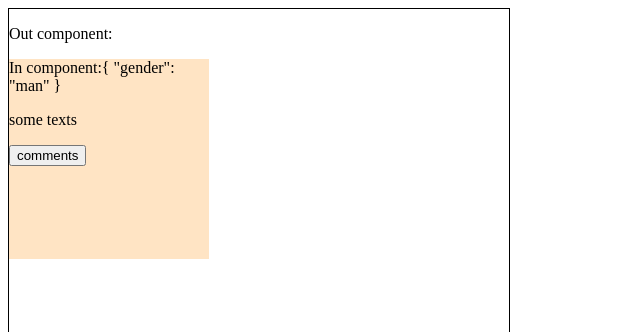
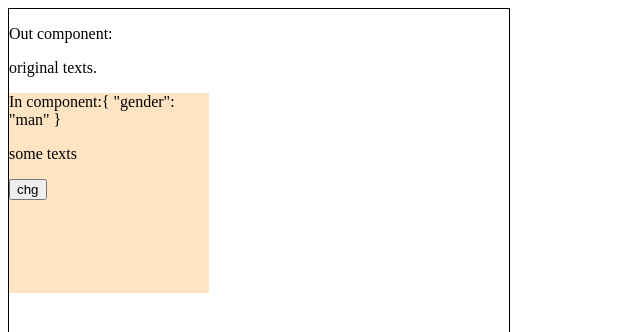
Before and after one commit to CooCoders/Co-Learning, a Vue app in the folder Vite+Vue3/vue3-review/: page / in a window 1280 px wide. Shown: the top 332 px of the page, without its empty margins (0-640 px from the left). Built offline with nearby package versions, Linux system fonts and the light colour scheme.

Commit message:
update vue review code

```diff
--- a/Vite+Vue3/vue3-review/src/components/In.vue
+++ b/Vite+Vue3/vue3-review/src/components/In.vue
@@ -2,14 +2,13 @@
   <div class="ccontainer">
     In component:{{ props }}
     <p>{{ comment }}</p>
-    <!-- <button @click="$emit('testevnt', comment.value)">send</button> -->
-    <button @click="$emit('getComment', comment)">comments</button>
+    <button @click="chg">chg</button>
   </div>
 </template>
 
 <script setup>
 
-import { ref, reactive } from 'vue'
+import { ref, reactive, watch } from 'vue'
 
 const props = defineProps({
   name: String,
@@ -22,11 +21,25 @@ const props = defineProps({
 })
 
 const comment = ref('some texts')
-const emit = defineEmits(['testevent'])
-const send = () => {
-  emit('testevent', comment.value)
+const emit = defineEmits({
+  'getComment': (val) => {
+    if (val.value === 'abc') {
+      console.log('illegal!')
+      return false
+    } else {
+      console.log(val)
+      return true
+    }
+  }
+})
+
+const chg = () => {
+  comment.value = 'abc'
 }
 
+watch(comment, (newval, oldval) => {
+  emit('getComment', comment)
+})
 </script>
 <style scoped>
 .ccontainer {
--- a/Vite+Vue3/vue3-review/src/components/Out.vue
+++ b/Vite+Vue3/vue3-review/src/components/Out.vue
@@ -2,7 +2,7 @@
   <div class="container">
     <p>Out component:</p>
     <p>{{ texts }}</p>
-    <In></In>
+    <In @get-comment="handler"></In>
   </div>
 </template>
 
@@ -14,8 +14,10 @@ const title = ref('days')
 
 const obj = reactive({ name: 'zhangsan', age: 12 })
 
-const texts = ref('')
-
+const texts = ref('original texts.')
+const handler = (...p) => {
+  texts.value = p
+}
 </script>
 <style scoped>
 .container {
```
